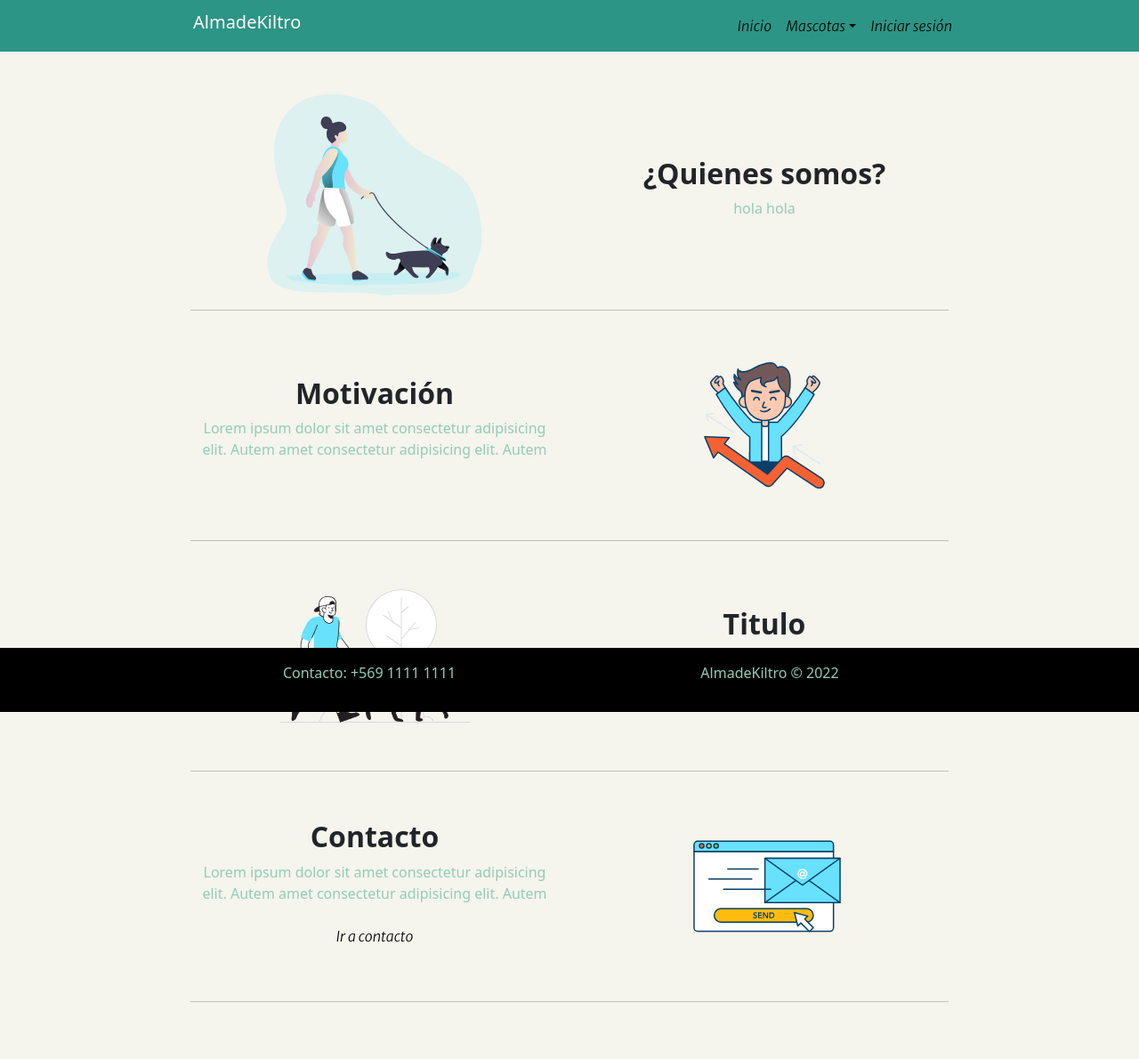
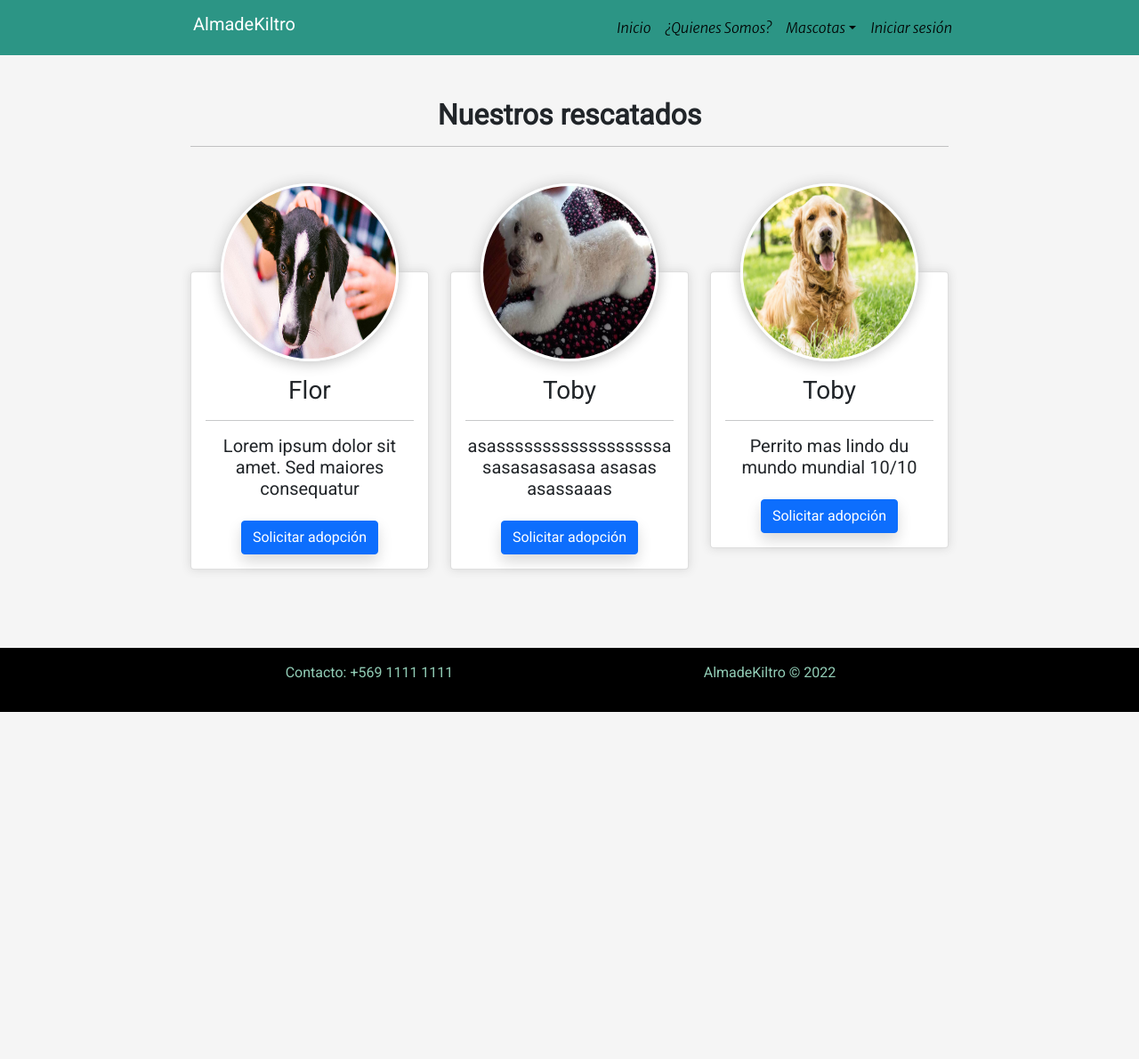
Before and after one commit to Robert96Bustos/AlmadeKiltro, a Django app: page / in a window 1280 px wide. Shown: the whole page at 89% size. After the commit the page ends 800 px from the top, so only its background shows below. Run offline with Django 4.2, Linux system fonts and the light colour scheme; data comes from the database, SQL or seed files in the repository; some libraries are stand-ins or nearby versions.

Commit message:
agregue la pag quienes somos

```diff
--- a/app/static/app/css/style.css
+++ b/app/static/app/css/style.css
@@ -12,7 +12,7 @@ img {
 }
 
 body{
-    background-color: #F5f4ed;
+    background-color: whitesmoke;
 }
 .container {
     max-width: 900px;
--- a/app/templates/app/base.html
+++ b/app/templates/app/base.html
@@ -34,16 +34,13 @@
                     <path fill-rule="evenodd" d="M2.5 12a.5.5 0 0 1 .5-.5h10a.5.5 0 0 1 0 1H3a.5.5 0 0 1-.5-.5zm0-4a.5.5 0 0 1 .5-.5h10a.5.5 0 0 1 0 1H3a.5.5 0 0 1-.5-.5zm0-4a.5.5 0 0 1 .5-.5h10a.5.5 0 0 1 0 1H3a.5.5 0 0 1-.5-.5z"/>
                   </svg>
             </button>
-            <div class="navbar-collapse collapse justify-content-end" id="navbarSupportedContent">
+            <div class="navbar-collapse collapse justify-content-end">
                 <ul class="navbar-nav ml-auto">
-                    <div class="hori-selector">
-                        <div class="left">
-                        </div>
-                        <div class="right">
-                        </div>
-                    </div>
                     <li class="nav-item active">
                         <a class="nav-link" href="{% url 'home' %}">Inicio</a>
+                    </li>
+                    <li class="nav-item active">
+                        <a class="nav-link" href="{% url 'nosotros' %}">¿Quienes Somos?</a>
                     </li>
                     <li class="nav-item dropdown">
                         <a class="nav-link dropdown-toggle" href="#" role="button" data-toggle="dropdown" aria-haspopup="true" aria-expanded="false">Mascotas</a>
--- a/app/templates/app/home.html
+++ b/app/templates/app/home.html
@@ -4,65 +4,34 @@
 {% load static %}
 
 <!-- BLOCK JS -->
-{%block js %}
-<script src="https://cdn.jsdelivr.net/npm/popper.js@1.16.0/dist/umd/popper.min.js" integrity="sha384-Q6E9RHvbIyZFJoft+2mJbHaEWldlvI9IOYy5n3zV9zzTtmI3UksdQRVvoxMfooAo" crossorigin="anonymous"></script>
-<script src="https://stackpath.bootstrapcdn.com/bootstrap/5.0.0-alpha1/js/bootstrap.min.js" integrity="sha384-oesi62hOLfzrys4LxRF63OJCXdXDipiYWBnvTl9Y9/TRlw5xlKIEHpNyvvDShgf/" crossorigin="anonymous"></script>
-{% endblock%}
+{%block js %} {% endblock%}
 
 <!-- BLOCK CSS -->
 {% block css %}
-<!-- Bootstrap CSS -->
-<link href="https://cdn.jsdelivr.net/npm/bootstrap@5.1.3/dist/css/bootstrap.min.css" rel="stylesheet" integrity="sha384-1BmE4kWBq78iYhFldvKuhfTAU6auU8tT94WrHftjDbrCEXSU1oBoqyl2QvZ6jIW3" crossorigin="anonymous">
-<link rel="stylesheet" href="{% static 'app/css/style.css' %}">
+<link rel="stylesheet" href="{% static 'app/css/mascotas.css' %}">
 
 {% endblock %}
 
 <!-- BLOCK CONTENIDO -->
 {% block contenido %}
 <!-- Contenido de la web -->
-<main class="container">
-    <div class="row">
-        <div class="col-md-6 text-center">
-            <img src="{% static 'app/img/img-index/img1.svg' %}" alt="mascota">
-        </div>
-        <div class="col-md-6 text-center my-auto">
-            <h2 class="fw-bold">¿Quienes somos?</h2>
-            <p>hola hola</p>
-        </div>
+<div class="container-fluid">
+    <h2 class="fw-bold text-center">Nuestros rescatados</h2>
+    <hr><br>
+    <div class="row">{% for m in mascotas %}
+        <div class="col-md-4 col-sm-6">
+            <div class="card sombra text-center">
+                {% if m.imagen %}
+                <img src="{{ m.imagen.url }}" class="img-fluid mascota mx-auto" alt="..."> {% endif %}
+                <div class="card-body">
+                    <h3>{{ m.nombre_mascota}}</h3>
+                    <hr>
+                    <h5>{{ m.descripcion }}</h5>
+                    <button type="button" class="btn btn-primary shadow mt-3">Solicitar adopción</button>
+                </div>
+            </div>
+        </div>{% endfor %}
     </div>
-    <hr>
-    <div class="row flex-row-reverse">
-        <div class="col-md-6 text-center">
-            <img src="{% static 'app/img/img-index/img2.svg' %}" id="img2" alt="mascota">
-        </div>
-        <div class="col-md-6 text-center my-auto">
-            <h2 class="fw-bold">Motivación</h2>
-            <p>Lorem ipsum dolor sit amet consectetur adipisicing elit. Autem amet consectetur adipisicing elit. Autem</p>
-        </div>
-    </div>
-    <hr>
-
-    <div class="row">
-        <div class="col-md-6 text-center">
-            <img src="{% static 'app/img/img-index/img3.svg' %}" alt="mascota">
-        </div>
-        <div class="col-md-6 text-center my-auto">
-            <h2 class="fw-bold">Titulo</h2>
-            <p>Lorem ipsum dolor sit amet consectetur adipisicing elit. Autem amet consectetur adipisicing elit. Autem</p>
-        </div>
-    </div>
-    <hr>
-    <div class="row flex-row-reverse">
-        <div class="col-md-6 text-center">
-            <img src="{% static 'app/img/img-index/img4.svg' %}" alt="mascota">
-        </div>
-        <div class="col-md-6 text-center my-auto">
-            <h2 class="fw-bold">Contacto</h2>
-            <p>Lorem ipsum dolor sit amet consectetur adipisicing elit. Autem amet consectetur adipisicing elit. Autem</p>
-            <a href="{% url 'contacto' %}" class="nav-link">Ir a contacto</a>
-        </div>
-    </div>
-    <hr>
-</main>
+</div>
 
 {% endblock %}
--- a/app/urls.py
+++ b/app/urls.py
@@ -1,5 +1,5 @@
 from django.urls import path
-from .views import home, mascotas, contacto, agregar_mascota, listar_mascotas, modificar_mascota, eliminar_mascota, registro
+from .views import home, mascotas, contacto, agregar_mascota, listar_mascotas, modificar_mascota, eliminar_mascota, nosotros, registro
 
 urlpatterns = [
     path('', home, name="home"),
@@ -10,4 +10,5 @@ urlpatterns = [
     path('modificar-mascota/<id>/', modificar_mascota, name="modificar_mascota"),
     path('eliminar-mascota/<id>/', eliminar_mascota, name="eliminar_mascota"),
     path('registro/', registro, name="registro"),
+    path('quienes-somos/', nosotros, name="nosotros"),
 ]
--- a/app/views.py
+++ b/app/views.py
@@ -7,7 +7,11 @@ from django.contrib.auth import authenticate, login
 # Create your views here.
 
 def home(request):
-    return render(request, 'app/home.html')
+    mascotas = Mascota.objects.all()
+    data = {
+        'mascotas': mascotas
+    }
+    return render(request, 'app/home.html', data)
 
 def mascotas(request):
     mascotas = Mascota.objects.all()
@@ -86,3 +90,6 @@ def registro(request):
             return redirect(to="home")
         data["form"] = formulario
     return render(request, 'registration/registro.html', data)
+
+def nosotros(request):
+    return render(request, 'app/nosotros.html')
```
Also changed, not shown: app/templates/app/nosotros.html (added, +8 -0 lines).
